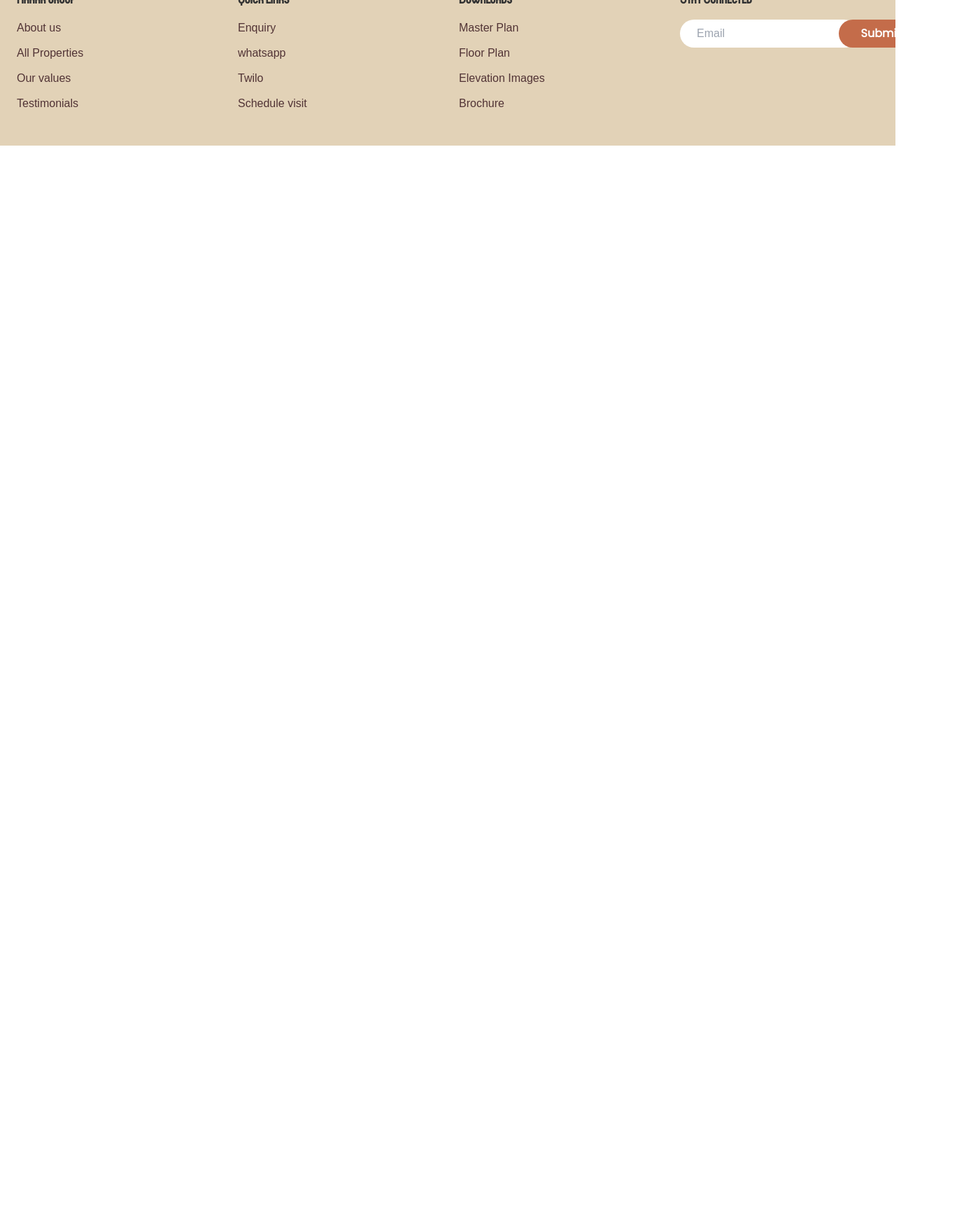
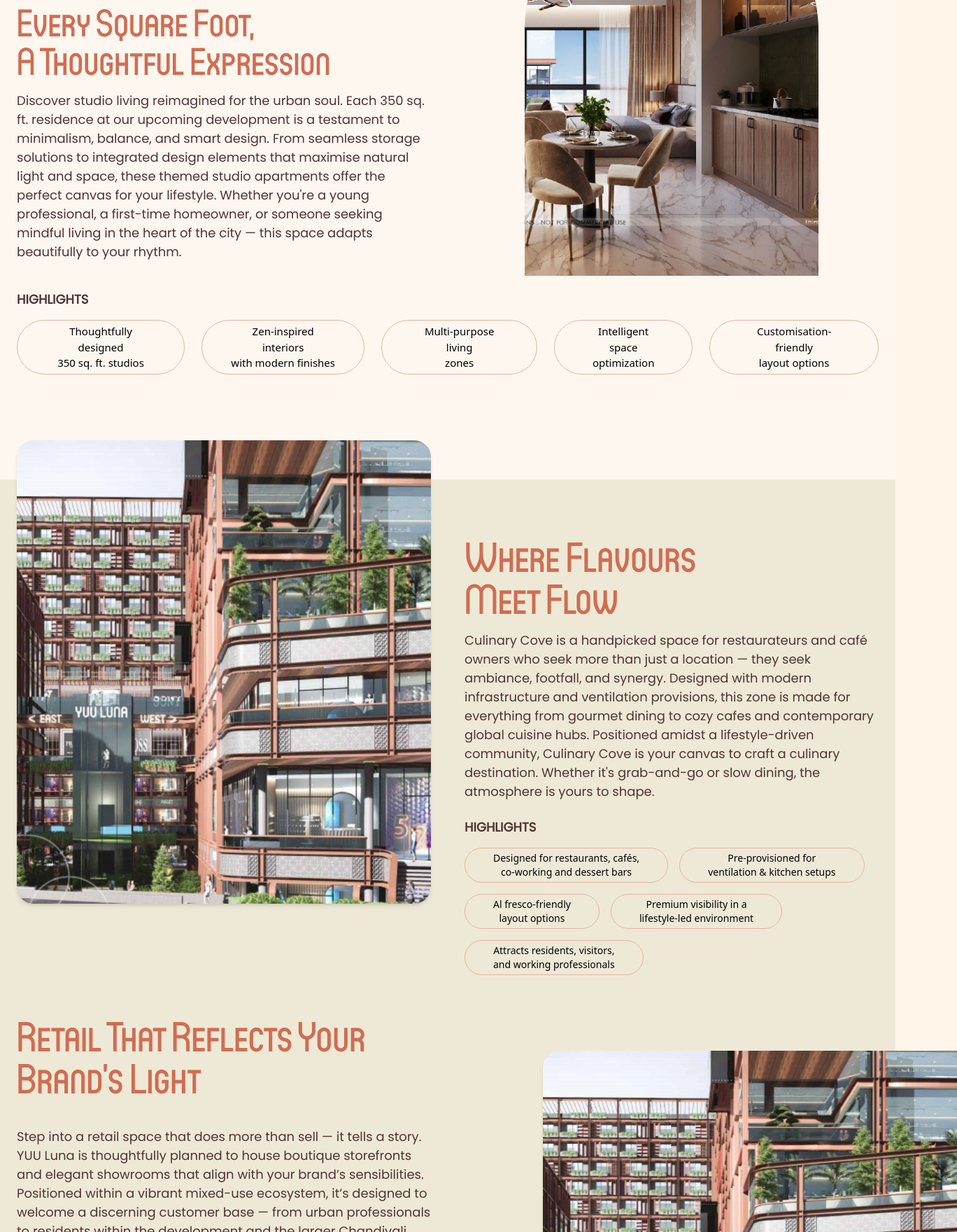
Before and after one commit to codewithafzall/yuu-next, a Next.js app: page /floorplan in a window 1280 px wide. Before the commit this address had no page. Shown: the part 860-2620 px from the top of the page at 70% size, 1368 px wide, since content can reach past the window. Before the commit the page ends 1072 px from the top, so only its background shows below. Built offline with nearby package versions, Linux system fonts and the light colour scheme; a web font is replaced by a local one.

Commit message:
floor plan done

```diff
--- /dev/null
+++ b/pages/floorplan.js
@@ -0,0 +1,12 @@
+import React from 'react'
+import FloorplanComponent from "../src/components/FloorPlan/index"
+
+const Floorplan = () => {
+  return (
+    <>
+      <FloorplanComponent/>
+    </>
+  )
+}
+
+export default Floorplan
--- /dev/null
+++ b/src/components/FloorPlan/index.js
@@ -0,0 +1,202 @@
+import React from "react";
+
+const FloorPlanHero = () => {
+  return (
+    <section
+      className="relative w-full bg-no-repeat bg-cover bg-center min-h-[100vh] px-6"
+      style={{ backgroundImage: "url(images/floor-banner.png)" }}
+    >
+      {/* <div className="absolute inset-0 bg-black/30" /> */}
+      <div className="relative z-10">
+        <h2 className="relative top-[200px] ps-10 max-[768px]:text-5xl max-[768px]:left-[0px]">
+          A space designed for YUU
+          <br />
+          to live, thrive, and belong.
+        </h2>
+      </div>
+    </section>
+  );
+};
+
+const FloorPlanIntro = () => {
+  return (
+    <section className="w-full bg-[#fdf7f0] pt-16 px-6 max-[768px]:pb-16">
+      <div className="max-w-7xl mx-auto flex items-start gap-12 max-[768px]:flex-col max-[768px]:gap-8">
+        <div className="w-1/2 max-[768px]:w-full">
+          <h2 className="mb-4 max-[768px]:text-3xl">
+            Every Square Foot,
+            <br />A Thoughtful Expression
+          </h2>
+          <p className="mb-6 max-[768px]:text-sm">
+            Discover studio living reimagined for the urban soul. Each 350 sq.
+            ft. residence at our upcoming development is a testament to
+            minimalism, balance, and smart design. From seamless storage
+            solutions to integrated design elements that maximise natural light
+            and space, these themed studio apartments offer the perfect canvas
+            for your lifestyle. Whether you're a young professional, a
+            first-time homeowner, or someone seeking mindful living in the heart
+            of the city — this space adapts beautifully to your rhythm.
+          </p>
+        </div>
+        <div className="w-1/2 flex justify-center max-[768px]:w-full">
+          <div className="relative bottom-[170px] w-[420px] h-[560px] rounded-t-[220px] overflow-hidden  max-[768px]:w-[260px] max-[768px]:h-[360px] max-[768px]:rounded-t-[140px] max-[768px]:bottom-[0px]">
+            <img
+              src="images/Asset12.png"
+              alt="Studio living"
+              className="w-full h-full object-cover"
+            />
+          </div>
+        </div>
+      </div>
+      <div className="max-w-7xl mx-auto relative bottom-[150px] max-[768px]:bottom-[0px] max-[768px]:mt-5">
+        <p className="uppercase font-bold mb-4">HIGHLIGHTS</p>
+        <div className="flex text-[15px] gap-6 text-center max-[768px]:flex-col">
+          <span className="px-10 py-1 rounded-full border border-[#e6b39e]">
+            Thoughtfully designed
+            <br /> 350 sq. ft. studios
+          </span>
+          <span className="px-10 py-1 rounded-full border border-[#e6b39e]">
+            Zen-inspired interiors
+            <br /> with modern finishes
+          </span>
+          <span className="px-10 py-1 rounded-full border border-[#e6b39e]">
+            Multi-purpose living
+            <br /> zones
+          </span>
+          <span className="px-10 py-1 rounded-full border border-[#e6b39e]">
+            Intelligent space
+            <br /> optimization
+          </span>
+          <span className="px-10 py-1 rounded-full border border-[#e6b39e]">
+            Customisation-friendly
+            <br /> layout options
+          </span>
+        </div>
+      </div>
+    </section>
+  );
+};
+
+const FloorPlanCulinary = () => {
+  return (
+    <section className="w-full bg-[#eee9d6] py-16 px-6">
+
+      {/* Flavours part */}
+      <div className="max-w-7xl mx-auto grid grid-cols-2 gap-12 items-center max-[768px]:grid-cols-1">
+        {/* Left large image */}
+        <div className="w-full relative bottom-[18%] max-[768px]:bottom-[25%]">
+          <img
+            src="images/about4.png"
+            alt="Culinary Cove"
+            className="w-full h-auto rounded-[24px] shadow-md"
+          />
+        </div>
+        {/* Right text */}
+        <div className="w-full">
+          <h1 className="mb-4 max-[768px]:text-3xl">
+            Where Flavours
+            <br />
+            Meet Flow
+          </h1>
+          <p className="mb-6 max-[768px]:text-sm">
+            Culinary Cove is a handpicked space for restaurateurs and café
+            owners who seek more than just a location — they seek ambiance,
+            footfall, and synergy. Designed with modern infrastructure and
+            ventilation provisions, this zone is made for everything from
+            gourmet dining to cozy cafes and contemporary global cuisine hubs.
+            Positioned amidst a lifestyle-driven community, Culinary Cove is
+            your canvas to craft a culinary destination. Whether it's
+            grab-and-go or slow dining, the atmosphere is yours to shape.
+          </p>
+          <p className="uppercase font-bold mb-4">HIGHLIGHTS</p>
+          <div className="flex flex-wrap gap-4">
+            <span className="px-10 py-1 rounded-full border border-[#e6b39e] text-sm text-center">
+              Designed for restaurants, cafés,
+              <br /> co-working and dessert bars
+            </span>
+            <span className="px-10 py-1 rounded-full border border-[#e6b39e] text-sm text-center">
+              Pre-provisioned for
+              <br /> ventilation & kitchen setups
+            </span>
+            <span className="px-10 py-1 rounded-full border border-[#e6b39e] text-sm text-center">
+              Al fresco-friendly
+              <br /> layout options
+            </span>
+            <span className="px-10 py-1 rounded-full border border-[#e6b39e] text-sm text-center">
+              Premium visibility in a<br /> lifestyle-led environment
+            </span>
+            <span className="px-10 py-1 rounded-full border border-[#e6b39e] text-sm text-center">
+              Attracts residents, visitors,
+              <br /> and working professionals
+            </span>
+          </div>
+        </div>
+      </div>
+
+      {/* Retail part */}
+      <div className="pt-10 max-w-7xl mx-auto grid grid-cols-2 gap-12 items-center max-[768px]:grid-cols-1">
+        {/* left text */}
+        <div className="w-full">
+          <h1 className="mb-10 max-[768px]:text-3xl">
+            Retail That Reflects Your
+            <br />
+            Brand’s Light
+          </h1>
+          <p className="mb-6 max-[768px]:text-sm">
+            Step into a retail space that does more than sell — it tells a
+            story. YUU Luna is thoughtfully planned to house boutique
+            storefronts and elegant showrooms that align with your brand’s
+            sensibilities. Positioned within a vibrant mixed-use ecosystem, it’s
+            designed to welcome a discerning customer base — from urban
+            professionals to residents within the development and the larger
+            Chandivali neighborhood. With high visibility, modern frontage, and
+            optimal footfall, YUU Luna offers you a rare blend: visibility, foot
+            traffic, and a brand-enhancing atmosphere.
+          </p>
+          <p className="uppercase font-bold mb-4">HIGHLIGHTS</p>
+          <div className="flex flex-wrap gap-4">
+            <span className="px-10 py-1 rounded-full border border-[#e6b39e] text-sm text-center">
+            Street-facing retail frontage
+              <br /> with glass facades
+            </span>
+            <span className="px-10 py-1 rounded-full border border-[#e6b39e] text-sm text-center">
+            Double-height
+              <br /> showrooms available
+            </span>
+            <span className="px-10 py-1 rounded-full border border-[#e6b39e] text-sm text-center">
+            Footfall from in-house residents
+              <br /> and Chandivali catchment
+            </span>
+            <span className="px-10 py-1 rounded-full border border-[#e6b39e] text-sm text-center">
+            Ideal for lifestyle stores, salons,<br /> wellness & concept brands
+            </span>
+            <span className="px-10 py-1 rounded-full border border-[#e6b39e] text-sm text-center">
+            Smart-sized units for
+              <br /> curated brand experiences
+            </span>
+          </div>
+        </div>
+        {/* right large image */}
+        <div className="w-full relative left-[19%] max-[768px]:left-5">
+          <img
+            src="images/about4.png"
+            alt="Culinary Cove"
+            className="w-full h-[550px] rounded-s-[24px] shadow-md max-[768px]:h-[400px]"
+          />
+        </div>
+      </div>
+    </section>
+  );
+};
+
+const Index = () => {
+  return (
+    <>
+      <FloorPlanHero />
+      <FloorPlanIntro />
+      <FloorPlanCulinary />
+    </>
+  );
+};
+
+export default Index;
--- a/src/components/layouts/master/header.js
+++ b/src/components/layouts/master/header.js
@@ -70,7 +70,7 @@ const Header = () => {
           <li><a href="#home" className="uppercase">latest</a></li>
           <li><a href="#home" className="uppercase">virtual tour</a></li>
           <li><a href="#home" className="uppercase">contact us</a></li>
-          <li><a href="#home" className="uppercase">floor plan</a></li>
+          <li><a href="/floorplan" className="uppercase">floor plan</a></li>
         </ul>
       </nav>
 
@@ -87,7 +87,7 @@ const Header = () => {
           <li><a href="#home" className="uppercase">latest</a></li>
           <li><a href="#home" className="uppercase">virtual tour</a></li>
           <li><a href="#home" className="uppercase">contact us</a></li>
-          <li><a href="#home" className="uppercase">floor plan</a></li>
+          <li><a href="/floorplan" className="uppercase">floor plan</a></li>
         </ul>
       </div>
 
```
Also changed, not shown: public/images/Asset12.png (added), 1 other file (tests, documents, lock files or other folders).
